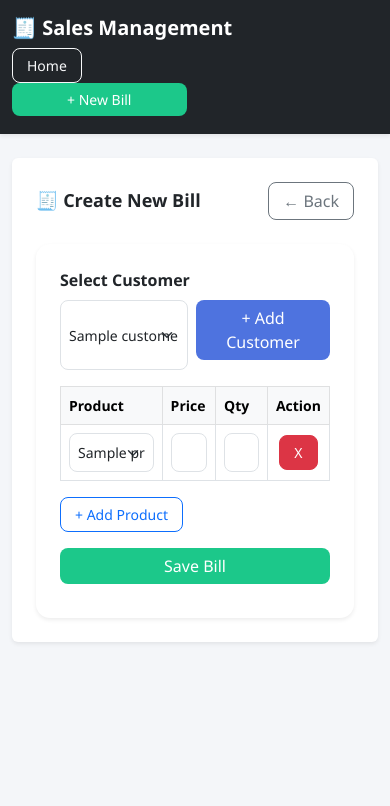
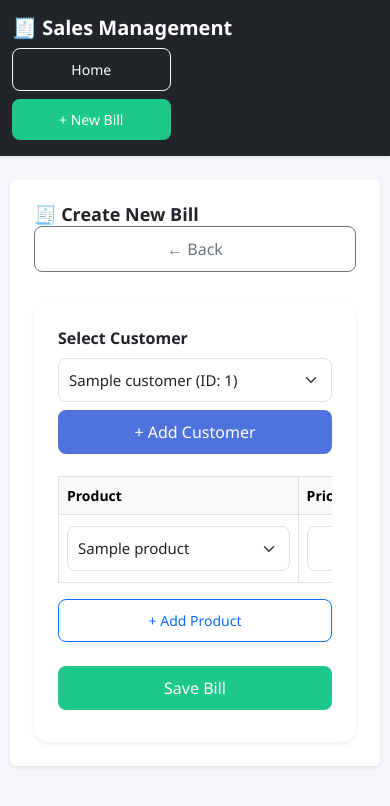
Before and after one commit to Suryanagireddy1/Sales_management, a Flask app: page /add_bill in a window 390 px wide. Shown: the top 806 px of the page. Run offline with Flask 3, Linux system fonts and the light colour scheme; a database or web service that is not in the repository returns one stand-in record (values such as "Sample title"); some libraries are stand-ins or nearby versions.

Commit message:
Update style.css

```diff
--- a/static/style.css
+++ b/static/style.css
@@ -92,17 +92,56 @@ h3 {
     box-shadow: 0 3px 8px rgba(0, 0, 0, 0.15);
 }
 
+
+/* ================= MOBILE STYLING ================= */
+
 @media (max-width: 768px) {
+
+    /* Reduce container padding */
+    .container {
+        padding-left: 10px;
+        padding-right: 10px;
+    }
 
     h3 {
         font-size: 18px;
+        margin-bottom: 12px;
+    }
+
+    .card {
+        padding: 10px;
     }
 
     .card-header {
         font-size: 13px;
+        padding: 8px;
     }
 
-    /* DO NOT override input-group display */
+    /* Tables scroll horizontally */
+    .table-responsive {
+        overflow-x: auto;
+    }
+
+    .table {
+        font-size: 13px;
+        min-width: 600px;
+    }
+
+    /* Inputs larger for mobile touch */
+    .form-control,
+    .form-select {
+        font-size: 15px;
+        padding: 10px;
+    }
+
+    /* Buttons stack vertically */
+    .btn {
+        width: 100%;
+        margin-bottom: 8px;
+        padding: 10px;
+    }
+
+    /* Search input stack */
     .input-group {
         flex-wrap: wrap;
     }
@@ -119,15 +158,16 @@ h3 {
         margin-bottom: 6px;
     }
 
-    /* Improve tables */
-    .table {
-        font-size: 13px;
+    /* Header buttons stack */
+    .d-flex {
+        flex-direction: column !important;
+        align-items: stretch !important;
     }
 
-    /* Only large action buttons full width */
-    .btn-primary,
-    .btn-success {
+    .d-flex a,
+    .d-flex button {
         width: 100%;
-        margin-bottom: 10px;
+        margin-bottom: 6px;
     }
+
 }
```
